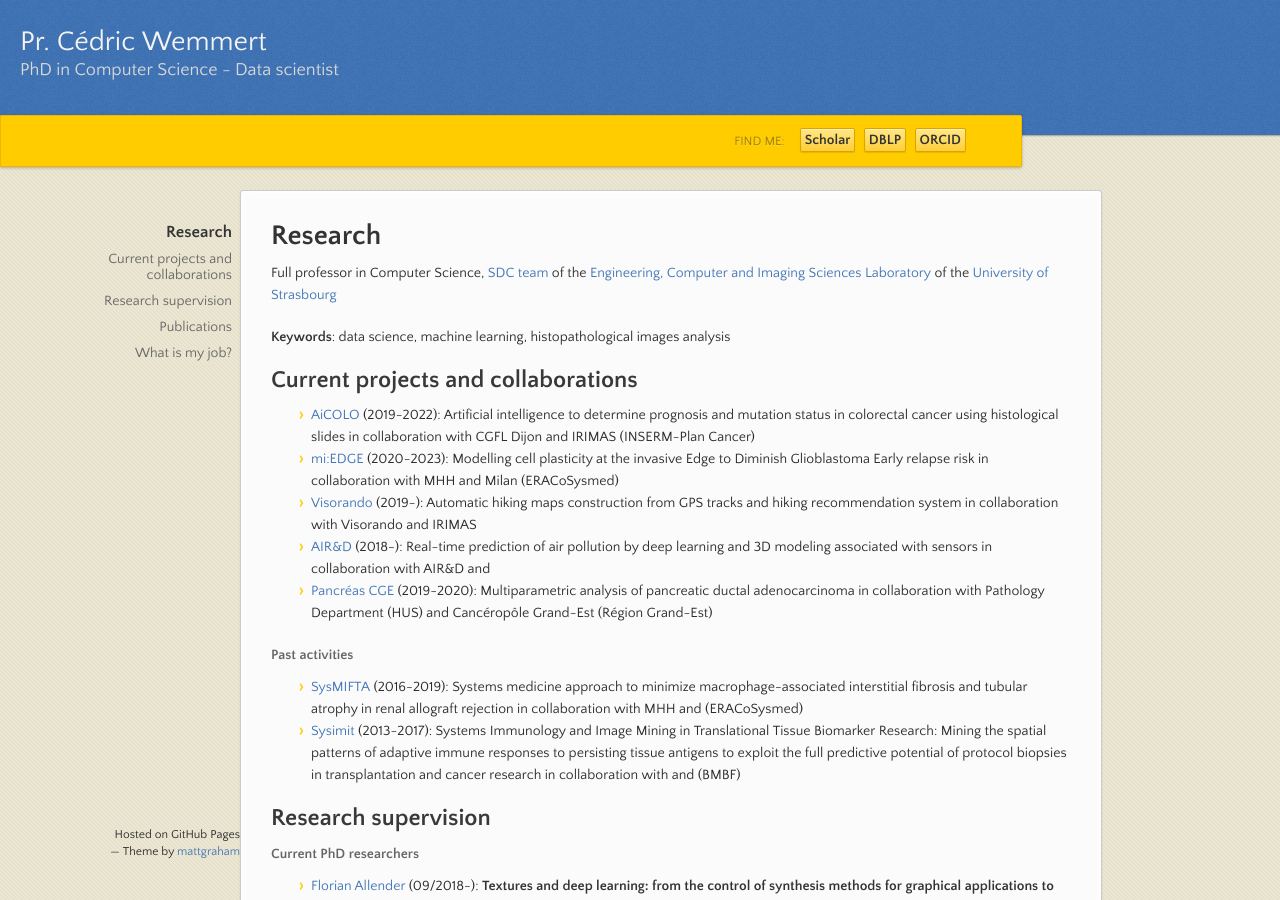
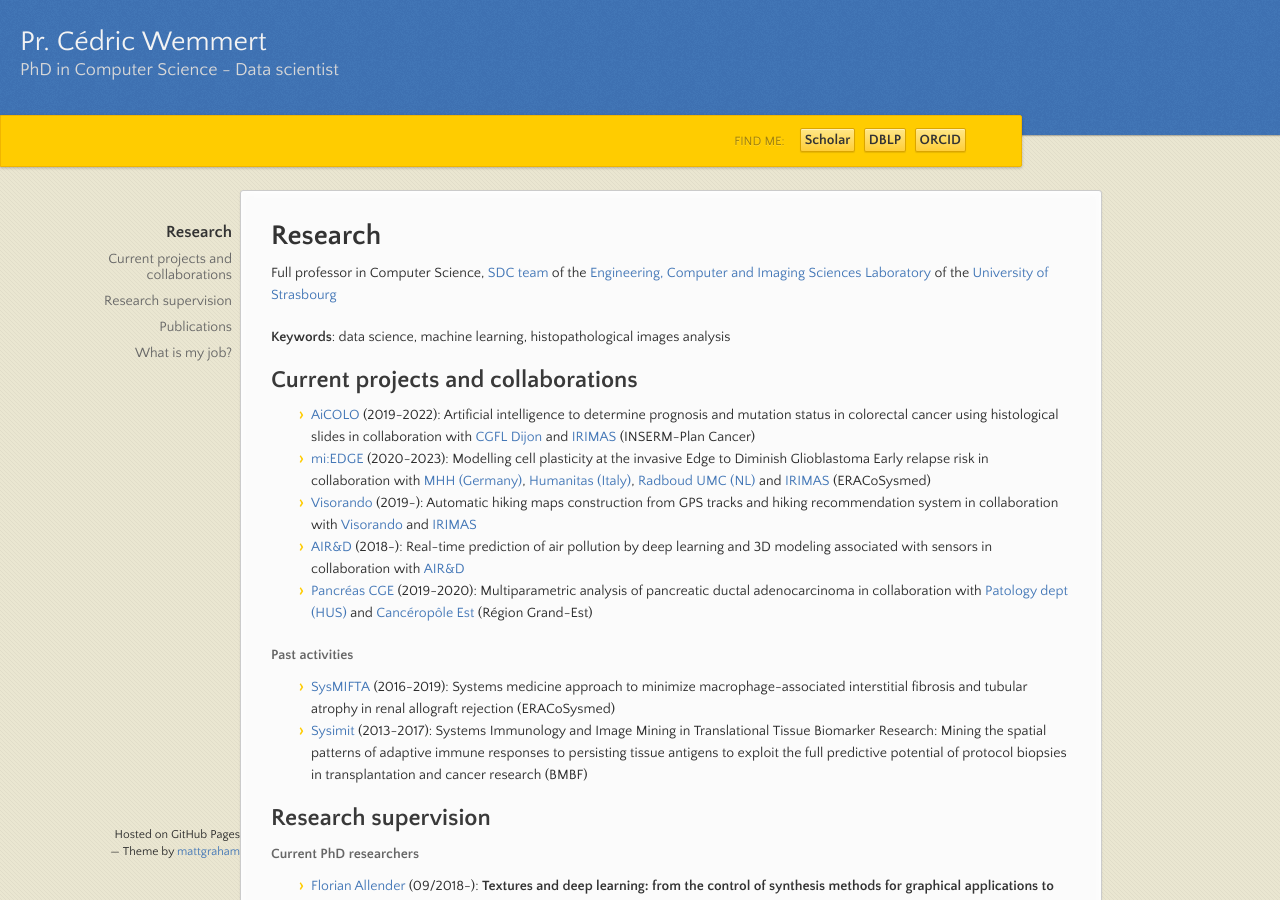
Before and after one commit to wemmertc/webpage, a Jekyll site: the page built from index.md, in a window 1280 px wide and 900 px high. Built offline with Jekyll 4.4.1, drawn with Linux system fonts in a browser that asks for light colours.

Commit message:
publishing

```diff
--- a/_includes/past_projects.md
+++ b/_includes/past_projects.md
@@ -1,2 +1,2 @@
- * [SysMIFTA](https://www.era-learn.eu/network-information/networks/eracosysmed/1st-call-european-research-projects-to-demonstrate/systems-medicine-approach-to-minimize-macrophage-associated-interstitial-fibrosis-and-tubular-atrophy-in-renal-allograft-rejection) (2016-2019): Systems medicine approach to minimize macrophage-associated interstitial fibrosis and tubular atrophy in renal allograft rejection in collaboration with MHH and  (ERACoSysmed)
- * [Sysimit](http://www.sysim.it/) (2013-2017): Systems Immunology and Image Mining in Translational Tissue Biomarker Research: Mining the spatial patterns of adaptive immune responses to persisting tissue antigens to exploit the full predictive potential of protocol biopsies in transplantation and cancer research in collaboration with  and  (BMBF)
+ * [SysMIFTA](https://www.era-learn.eu/network-information/networks/eracosysmed/1st-call-european-research-projects-to-demonstrate/systems-medicine-approach-to-minimize-macrophage-associated-interstitial-fibrosis-and-tubular-atrophy-in-renal-allograft-rejection) (2016-2019): Systems medicine approach to minimize macrophage-associated interstitial fibrosis and tubular atrophy in renal allograft rejection (ERACoSysmed)
+ * [Sysimit](http://www.sysim.it/) (2013-2017): Systems Immunology and Image Mining in Translational Tissue Biomarker Research: Mining the spatial patterns of adaptive immune responses to persisting tissue antigens to exploit the full predictive potential of protocol biopsies in transplantation and cancer research (BMBF)
--- a/_includes/projects.md
+++ b/_includes/projects.md
@@ -1,5 +1,5 @@
- * [AiCOLO](https://wemmertc.github.io/aicolo/) (2019-2022): Artificial intelligence to determine prognosis and mutation status in colorectal cancer using histological slides in collaboration with CGFL Dijon and IRIMAS (INSERM-Plan Cancer)
- * [mi:EDGE](https://www.era-learn.eu/network-information/networks/eracosysmed/3rd-joint-transnational-call-for-european-research-projects-on-systems-medicine/modelling-cell-plasticity-at-the-invasive-edge-to-diminish-glioblastoma-early-relapse-risk) (2020-2023): Modelling cell plasticity at the invasive Edge to Diminish Glioblastoma Early relapse risk in collaboration with MHH and Milan (ERACoSysmed)
- * [Visorando]() (2019-): Automatic hiking maps construction from GPS tracks and hiking recommendation system in collaboration with Visorando and IRIMAS
- * [AIR&D]() (2018-): Real-time prediction of air pollution by deep learning and 3D modeling associated with sensors in collaboration with AIR&D and
- * [Pancréas CGE]() (2019-2020): Multiparametric analysis of pancreatic ductal adenocarcinoma in collaboration with Pathology Department (HUS) and Cancéropôle Grand-Est (Région Grand-Est)
+ * [AiCOLO](https://wemmertc.github.io/aicolo/) (2019-2022): Artificial intelligence to determine prognosis and mutation status in colorectal cancer using histological slides in collaboration with [CGFL Dijon](https://www.cgfl.fr/) and [IRIMAS](https://www.irimas.uha.fr/index.php/departements/departement-informatique/) (INSERM-Plan Cancer)
+ * [mi:EDGE](https://www.era-learn.eu/network-information/networks/eracosysmed/3rd-joint-transnational-call-for-european-research-projects-on-systems-medicine/modelling-cell-plasticity-at-the-invasive-edge-to-diminish-glioblastoma-early-relapse-risk) (2020-2023): Modelling cell plasticity at the invasive Edge to Diminish Glioblastoma Early relapse risk in collaboration with [MHH (Germany)](https://www.mhh.de/institute-zentren-forschungseinrichtungen/institut-fuer-pathologie), [Humanitas (Italy)](https://5x1000.humanitas.it/news/locati-massimo/), [Radboud UMC (NL)](https://www.radboudumc.nl/en/patient-care) and [IRIMAS](https://www.irimas.uha.fr/index.php/departements/departement-informatique/) (ERACoSysmed)
+ * [Visorando]() (2019-): Automatic hiking maps construction from GPS tracks and hiking recommendation system in collaboration with [Visorando](https://www.visorando.com/) and [IRIMAS](https://www.irimas.uha.fr/index.php/departements/departement-informatique/)
+ * [AIR&D]() (2018-): Real-time prediction of air pollution by deep learning and 3D modeling associated with sensors in collaboration with [AIR&D](https://www.air-d.fr/)
+ * [Pancréas CGE]() (2019-2020): Multiparametric analysis of pancreatic ductal adenocarcinoma in collaboration with [Patology dept (HUS)](http://www.chru-strasbourg.fr/poles/Biologie/Pathologie-Departement-de) and [Cancéropôle Est](https://www.canceropole-est.org/) (Région Grand-Est)
```
Also changed, not shown: 1 other file.
